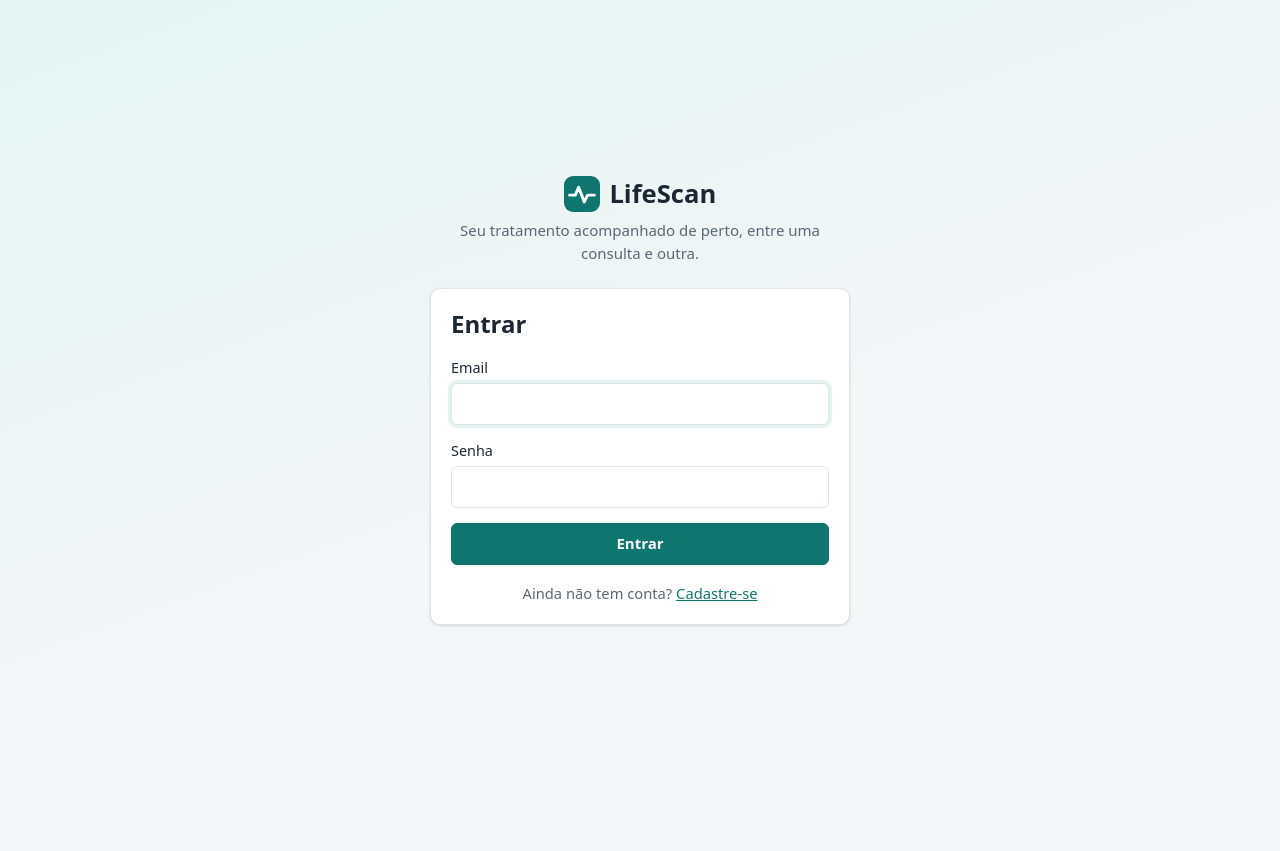
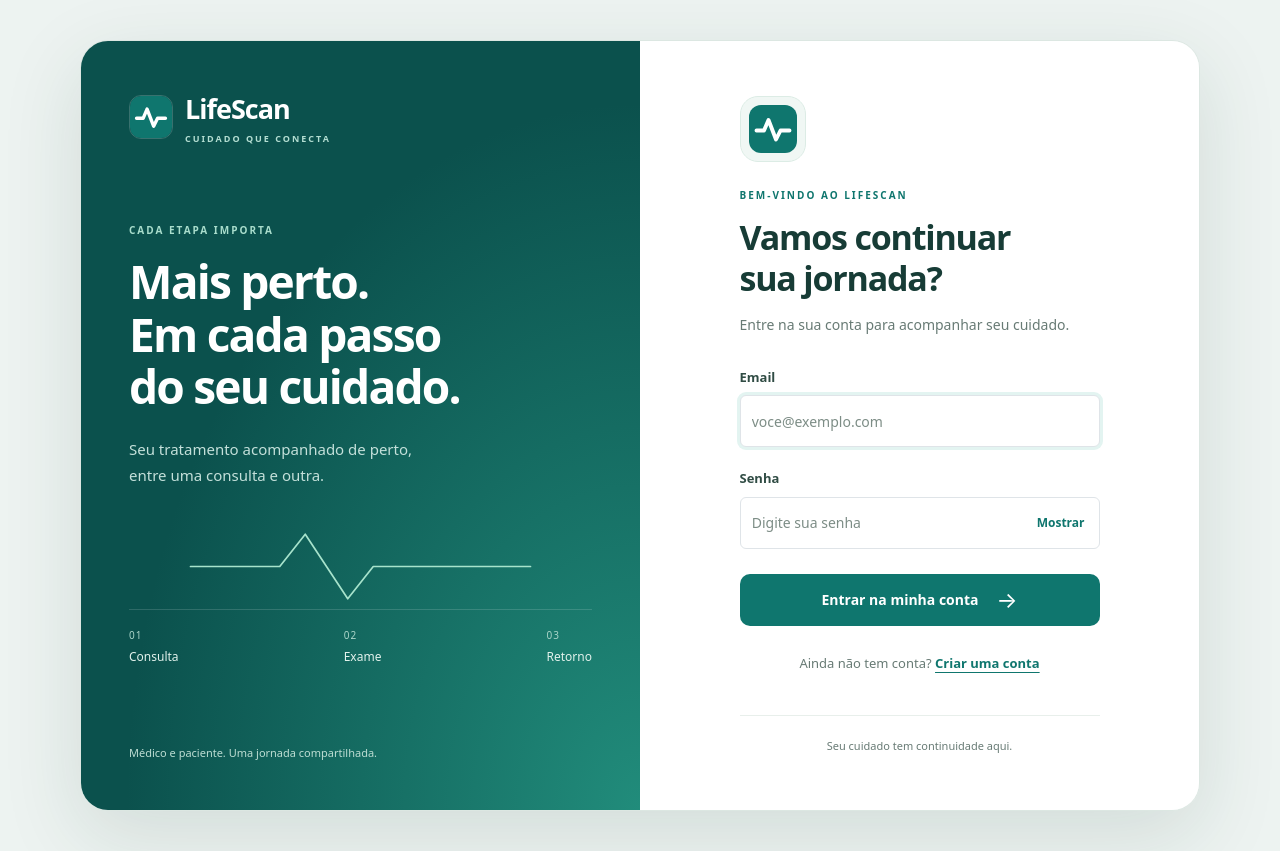
Before and after one commit to Life-Scan/LifeScan, a React (Vite) app in the folder frontend/: page /login in a window 1280 px wide. Before the commit the page ends 800 px from the top, so only its background shows below. Built offline with nearby package versions, Linux system fonts and the light colour scheme; no server answers.

Commit message:
Construção  visual da tela de login

```diff
--- a/frontend/src/pages/Login.jsx
+++ b/frontend/src/pages/Login.jsx
@@ -2,9 +2,9 @@ import { useState } from 'react'
 import { Link, useLocation, useNavigate, useSearchParams } from 'react-router-dom'
 
 import { mensagemDeErro } from '../api/cliente'
-import { Alerta, estilos as ui } from '../components/ui'
+import { Alerta } from '../components/ui'
 import { useAuth } from '../context/AuthContext'
-import estilos from './Auth.module.css'
+import estilos from './Login.module.css'
 
 export default function Login() {
   const { entrar } = useAuth()
@@ -16,6 +16,7 @@ export default function Login() {
   const [senha, setSenha] = useState('')
   const [erro, setErro] = useState('')
   const [enviando, setEnviando] = useState(false)
+  const [senhaVisivel, setSenhaVisivel] = useState(false)
 
   async function aoEnviar(evento) {
     evento.preventDefault()
@@ -31,17 +32,38 @@ export default function Login() {
   }
 
   return (
-    <div className={estilos.fundo}>
+    <main className={estilos.fundo}>
       <div className={estilos.caixa}>
+        <section className={estilos.apresentacao} aria-labelledby="titulo-apresentacao">
           <div className={estilos.marca}>
-          <img src="/favicon.svg" alt="" width="36" height="36" />
-          LifeScan
+            <img src="/favicon.svg" alt="" width="44" height="44" />
+            <span>LifeScan<span className={estilos.descricaoMarca}>CUIDADO QUE CONECTA</span></span>
           </div>
-        <p className={estilos.slogan}>Seu tratamento acompanhado de perto, entre uma consulta e outra.</p>
+          <div className={estilos.mensagem}>
+            <p className={estilos.sobretitulo}>CADA ETAPA IMPORTA</p>
+            <h2 id="titulo-apresentacao">Mais perto.{' '}<br />Em cada passo{' '}<br />do seu cuidado.</h2>
+            <p>Seu tratamento acompanhado de perto, entre uma consulta e outra.</p>
+          </div>
+          <div className={estilos.jornada}>
+            <svg className={estilos.batimento} viewBox="0 0 400 100" fill="none" aria-hidden="true">
+              <path d="M0 50H105L135 12L185 88L215 50H400" />
+            </svg>
+            <ol className={estilos.etapas}>
+              <li><span>01</span>Consulta</li>
+              <li><span>02</span>Exame</li>
+              <li><span>03</span>Retorno</li>
+            </ol>
+          </div>
+          <p className={estilos.nota}>Médico e paciente. Uma jornada compartilhada.</p>
+        </section>
 
-        <div className={ui.cartao}>
-          <h1 className={estilos.titulo}>Entrar</h1>
-          <form className={ui.formulario} onSubmit={aoEnviar}>
+        <section className={estilos.acesso} aria-labelledby="titulo-login">
+          <div className={estilos.formularioCaixa}>
+            <span className={estilos.simbolo} aria-hidden="true"><img src="/favicon.svg" alt="" width="48" height="48" /></span>
+            <p className={estilos.sobretitulo}>BEM-VINDO AO LIFESCAN</p>
+            <h1 id="titulo-login" className={estilos.titulo}>Vamos continuar<br />sua jornada?</h1>
+            <p className={estilos.subtitulo}>Entre na sua conta para acompanhar seu cuidado.</p>
+            <form className={estilos.formulario} onSubmit={aoEnviar}>
               {parametros.get('sessao') === 'expirada' && !erro && (
                 <Alerta tipo="info">Sua sessão expirou. Entre novamente.</Alerta>
               )}
@@ -52,6 +74,7 @@ export default function Login() {
                   id="email"
                   type="email"
                   autoComplete="email"
+                  placeholder="voce@exemplo.com"
                   value={email}
                   onChange={(e) => setEmail(e.target.value)}
                   required
@@ -60,24 +83,32 @@ export default function Login() {
               </div>
             <div>
               <label htmlFor="senha">Senha</label>
+              <div className={estilos.campoSenha}>
               <input
                 id="senha"
-                type="password"
+                type={senhaVisivel ? 'text' : 'password'}
                 autoComplete="current-password"
+                placeholder="Digite sua senha"
                 value={senha}
                 onChange={(e) => setSenha(e.target.value)}
                 required
               />
+              <button type="button" className={estilos.mostrarSenha} onClick={() => setSenhaVisivel((visivel) => !visivel)} aria-label={senhaVisivel ? 'Ocultar senha' : 'Mostrar senha'} aria-pressed={senhaVisivel}>
+                {senhaVisivel ? 'Ocultar' : 'Mostrar'}
+              </button>
               </div>
-            <button type="submit" className={ui.botao} disabled={enviando}>
-              {enviando ? 'Entrando…' : 'Entrar'}
+            </div>
+            <button type="submit" className={estilos.botao} disabled={enviando}>
+              {enviando ? 'Entrando…' : 'Entrar na minha conta'}<span aria-hidden="true">→</span>
             </button>
           </form>
           <p className={estilos.rodape}>
-            Ainda não tem conta? <Link to="/cadastro">Cadastre-se</Link>
+            Ainda não tem conta? <Link to="/cadastro">Criar uma conta</Link>
           </p>
+          <p className={estilos.assinatura}>Seu cuidado tem continuidade aqui.</p>
           </div>
+        </section>
       </div>
-    </div>
+    </main>
   )
 }
--- /dev/null
+++ b/frontend/src/pages/Login.module.css
@@ -0,0 +1,94 @@
+.fundo {
+  min-height: 100vh;
+  min-height: 100svh;
+  display: grid;
+  place-items: center;
+  padding: 40px;
+  background: #edf3f1;
+}
+
+.caixa {
+  display: grid;
+  grid-template-columns: 1fr 1fr;
+  width: 100%;
+  max-width: 1120px;
+  min-height: 710px;
+  overflow: hidden;
+  border: 1px solid #dce7e2;
+  border-radius: 28px;
+  box-shadow: 0 24px 80px #183e3020;
+}
+
+.apresentacao {
+  position: relative;
+  display: flex;
+  flex-direction: column;
+  padding: 48px;
+  color: #fff;
+  background: radial-gradient(ellipse at 100% 100%, #218c7b 0, transparent 65%), #0b514d;
+}
+
+.marca {
+  display: flex;
+  align-items: center;
+  gap: 12px;
+  font-size: 27px;
+  font-weight: 650;
+  letter-spacing: -1px;
+}
+
+.marca img { border: 1px solid #ffffff30; border-radius: 12px; }
+.descricaoMarca { display: block; margin-top: 2px; font-size: 9px; letter-spacing: 2px; color: #b4ded2; }
+.mensagem { margin-top: 78px; }
+.sobretitulo { font-size: 10px; font-weight: 700; letter-spacing: 2px; color: #0f766e; }
+.apresentacao .sobretitulo { color: #a9ddcc; }
+.mensagem h2 { margin-top: 18px; font-size: clamp(36px, 3.6vw, 49px); line-height: 1.14; font-weight: 550; letter-spacing: -1.8px; }
+.mensagem > p:last-child { max-width: 310px; margin-top: 22px; font-size: 15px; line-height: 1.75; color: #c4e0da; }
+.jornada { margin-top: 36px; }
+.batimento { display: block; width: 100%; height: 85px; overflow: visible; }
+.batimento path { stroke: #a7e3cc; stroke-width: 2; stroke-linecap: round; stroke-linejoin: round; }
+.etapas { display: flex; justify-content: space-between; list-style: none; padding: 18px 0 0; margin: 0; border-top: 1px solid #ffffff25; font-size: 12px; color: #e2f2ec; }
+.etapas span { display: block; margin-bottom: 5px; color: #aad5c9; font-size: 10px; letter-spacing: 1px; }
+.nota { margin-top: auto; padding-top: 38px; font-size: 11px; color: #bdddd3; }
+
+.acesso { display: grid; place-items: center; padding: 55px 52px; background: #fff; }
+.formularioCaixa { width: 100%; max-width: 360px; }
+.simbolo { display: inline-flex; margin-bottom: 26px; padding: 8px; border: 1px solid #dcece5; background: #f0f7f4; border-radius: 18px; }
+.titulo { margin-top: 14px; color: #173c36; font-size: 34px; letter-spacing: -1.2px; font-weight: 650; line-height: 1.2; }
+.subtitulo { margin-top: 14px; font-size: 14px; color: #687b75; line-height: 1.65; }
+.formulario { display: grid; gap: 22px; margin-top: 32px; }
+.formulario label { margin-bottom: 8px; color: #304c44; font-size: 13px; font-weight: 600; }
+.formulario input { min-height: 52px; padding: 13px 15px; border-color: #d8e3de; border-radius: 10px; background: #fcfefd; font-size: 14px; }
+.formulario input::placeholder { color: #7d8d86; }
+.campoSenha { position: relative; }
+.campoSenha input { padding-right: 82px; }
+.mostrarSenha { position: absolute; top: 50%; right: 12px; transform: translateY(-50%); padding: 7px 3px; border: 0; background: transparent; color: #0f766e; font-size: 12px; font-weight: 600; cursor: pointer; }
+.botao { display: flex; align-items: center; justify-content: center; gap: 18px; min-height: 52px; margin-top: 3px; border: 0; border-radius: 10px; background: #0f766e; color: white; font-size: 14px; font-weight: 650; cursor: pointer; transition: background 150ms; }
+.botao span { font-size: 22px; font-weight: 400; }
+.botao:hover:not(:disabled) { background: #0b5d57; }
+.botao:disabled { opacity: .6; cursor: wait; }
+.rodape { margin-top: 28px; text-align: center; font-size: 13px; color: #687b75; }
+.rodape a { font-weight: 650; text-underline-offset: 4px; }
+.assinatura { margin-top: 42px; padding-top: 22px; border-top: 1px solid #e8efeb; text-align: center; font-size: 11px; color: #687b75; }
+
+@media (max-width: 900px) {
+  .fundo { padding: 24px; }
+  .apresentacao { padding: 36px; }
+  .acesso { padding: 40px 30px; }
+}
+
+@media (max-width: 680px) {
+  .fundo { display: block; padding: 0; background: #fff; }
+  .caixa { grid-template-columns: 1fr; min-height: 100svh; border: 0; border-radius: 0; box-shadow: none; }
+  .apresentacao { padding: 26px 28px 30px; }
+  .marca { font-size: 24px; }
+  .mensagem { margin-top: 30px; }
+  .mensagem h2 { font-size: 34px; }
+  .mensagem h2 br { display: none; }
+  .mensagem > p:last-child { max-width: 100%; margin-top: 14px; font-size: 14px; }
+  .jornada, .nota, .mensagem .sobretitulo { display: none; }
+  .acesso { padding: 34px 28px; }
+  .simbolo { display: none; }
+  .titulo { font-size: 30px; }
+  .assinatura { margin-top: 30px; }
+}
```
Lines whose indentation alone changed are shown as unchanged.
